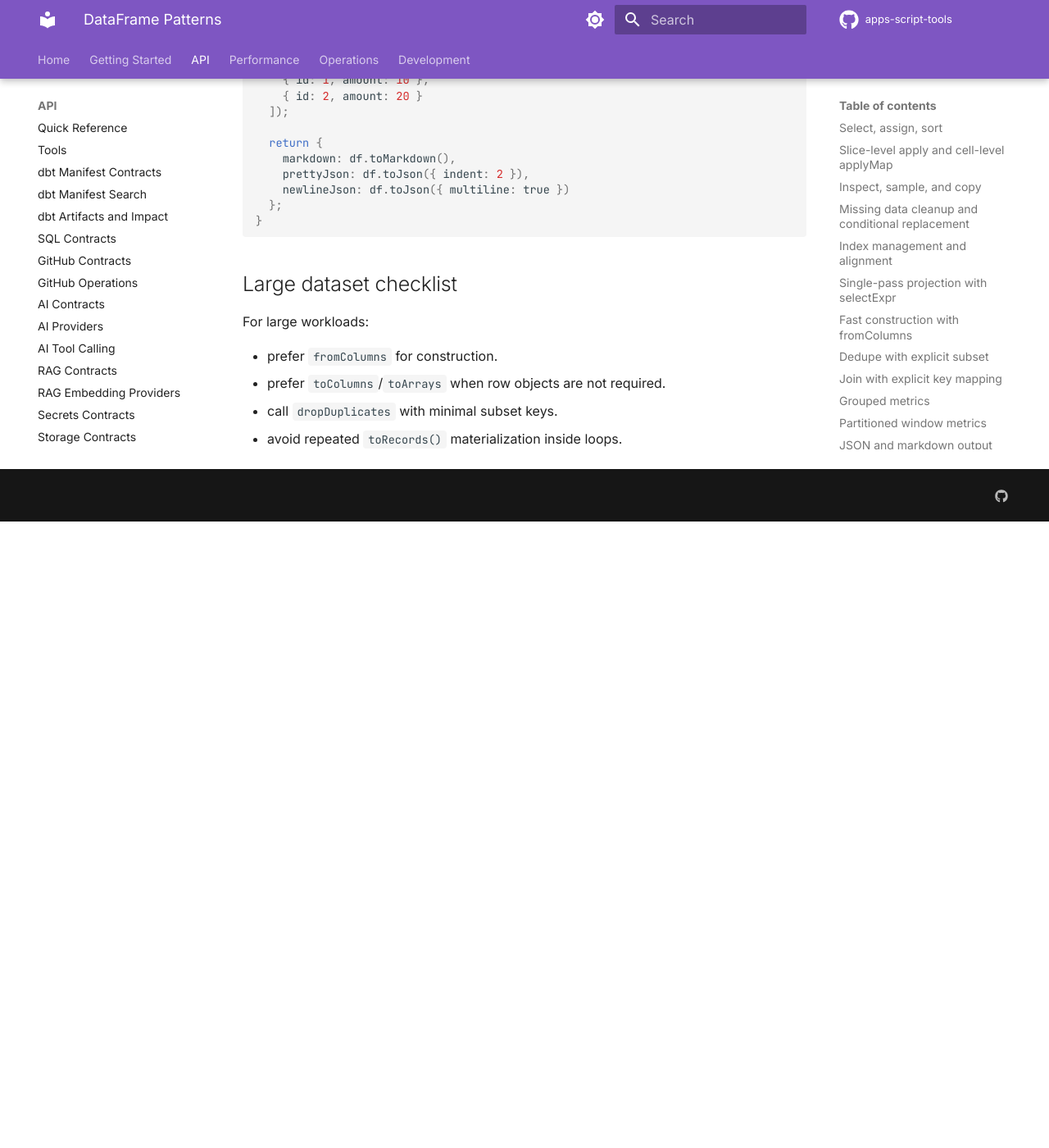
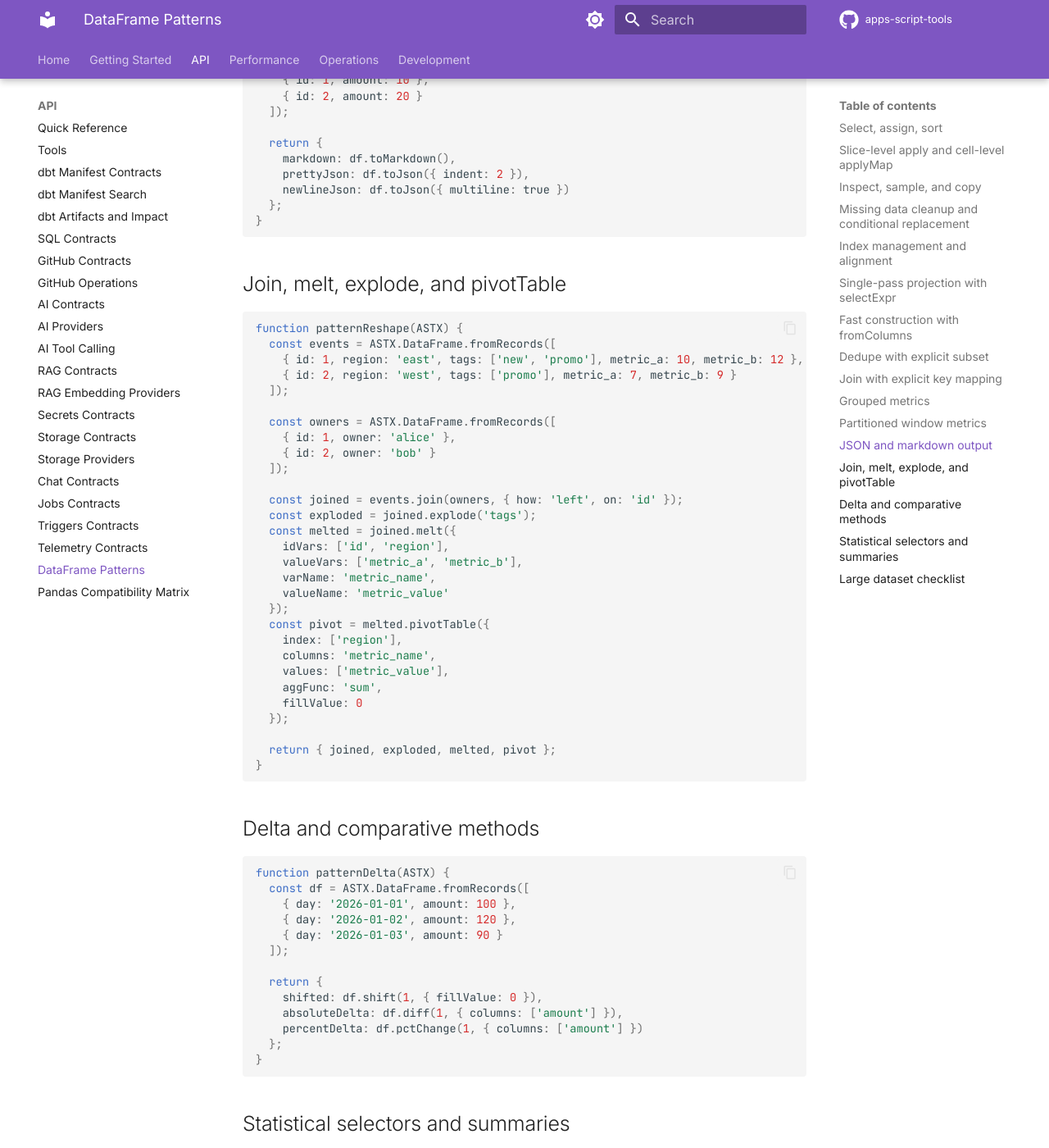
Before and after one commit to joe-broadhead/apps-script-tools, an MkDocs documentation site: the page built from docs/api/dataframe-patterns.md, in a window 1280 px wide and 1400 px high, scrolled down 5358 px. Shown: the whole window at 82% size. Built offline with MkDocs 1.6.1 and Material for MkDocs 9.7.7, drawn with Linux system fonts in a browser that asks for light colours; comment, search, counter and statistics services are not loaded; before the commit the page ends 5994 px from its top, so only the background shows below that; some of the changed text lies outside the part shown.

````diff
--- a/docs/api/dataframe-patterns.md
+++ b/docs/api/dataframe-patterns.md
@@ -278,6 +278,83 @@ function patternOutput(ASTX) {
 }
 ```
 
+## Join, melt, explode, and pivotTable
+
+```javascript
+function patternReshape(ASTX) {
+  const events = ASTX.DataFrame.fromRecords([
+    { id: 1, region: 'east', tags: ['new', 'promo'], metric_a: 10, metric_b: 12 },
+    { id: 2, region: 'west', tags: ['promo'], metric_a: 7, metric_b: 9 }
+  ]);
+
+  const owners = ASTX.DataFrame.fromRecords([
+    { id: 1, owner: 'alice' },
+    { id: 2, owner: 'bob' }
+  ]);
+
+  const joined = events.join(owners, { how: 'left', on: 'id' });
+  const exploded = joined.explode('tags');
+  const melted = joined.melt({
+    idVars: ['id', 'region'],
+    valueVars: ['metric_a', 'metric_b'],
+    varName: 'metric_name',
+    valueName: 'metric_value'
+  });
+  const pivot = melted.pivotTable({
+    index: ['region'],
+    columns: 'metric_name',
+    values: ['metric_value'],
+    aggFunc: 'sum',
+    fillValue: 0
+  });
+
+  return { joined, exploded, melted, pivot };
+}
+```
+
+## Delta and comparative methods
+
+```javascript
+function patternDelta(ASTX) {
+  const df = ASTX.DataFrame.fromRecords([
+    { day: '2026-01-01', amount: 100 },
+    { day: '2026-01-02', amount: 120 },
+    { day: '2026-01-03', amount: 90 }
+  ]);
+
+  return {
+    shifted: df.shift(1, { fillValue: 0 }),
+    absoluteDelta: df.diff(1, { columns: ['amount'] }),
+    percentDelta: df.pctChange(1, { columns: ['amount'] })
+  };
+}
+```
+
+## Statistical selectors and summaries
+
+```javascript
+function patternStats(ASTX) {
+  const df = ASTX.DataFrame.fromRecords([
+    { id: 1, amount: 10, score: 80 },
+    { id: 2, amount: 40, score: 92 },
+    { id: 3, amount: 25, score: 88 },
+    { id: 4, amount: 70, score: 91 }
+  ]);
+
+  const s = new ASTX.Series([10, 40, 25, 70], 'amount');
+
+  return {
+    dataframeQuantile: df.quantile([0.25, 0.5, 0.75], { columns: ['amount', 'score'] }),
+    dataframeDescribe: df.describe({ columns: ['amount', 'score'] }),
+    topAmounts: df.nlargest(2, ['amount']),
+    lowScores: df.nsmallest(2, ['score']),
+    seriesQuantile: s.quantile(0.9),
+    seriesIdxMax: s.idxMax(),
+    seriesCummax: s.cummax()
+  };
+}
+```
+
 ## Large dataset checklist
 
 For large workloads:
--- a/mkdocs.yml
+++ b/mkdocs.yml
@@ -134,6 +134,7 @@ nav:
     - Triggers Contracts: api/triggers-contracts.md
     - Telemetry Contracts: api/telemetry-contracts.md
     - DataFrame Patterns: api/dataframe-patterns.md
+    - Pandas Compatibility Matrix: api/pandas-compatibility-matrix.md
   - Performance:
     - Architecture: performance/architecture.md
     - Benchmarks: performance/benchmarks.md
````
Also changed, not shown: CHANGELOG.md (+4 -0 lines), README.md (+1 -0 lines), docs/api/pandas-compatibility-matrix.md (added, +49 -0 lines), docs/api/quick-reference.md (+20 -0 lines), docs/api/tools.md (+18 -3 lines), docs/performance/benchmarks.md (+4 -0 lines), 3 other files.
